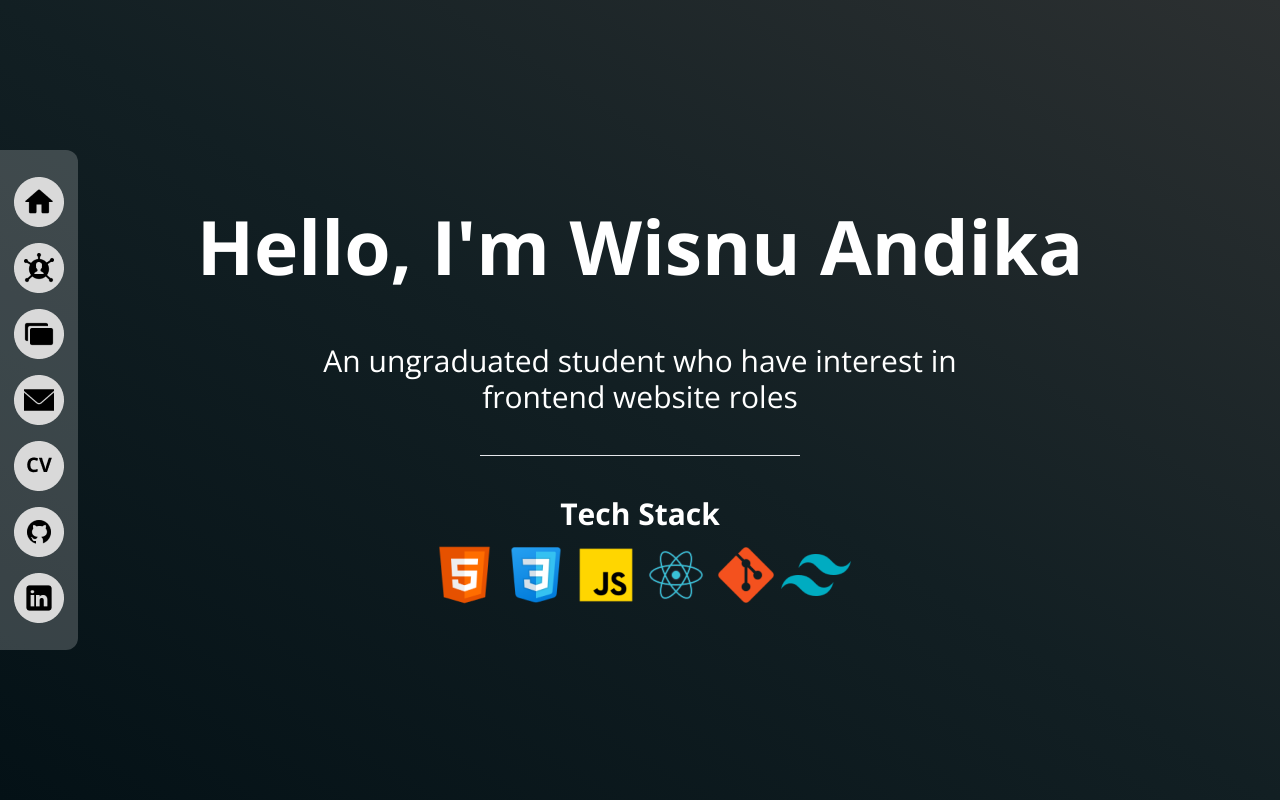
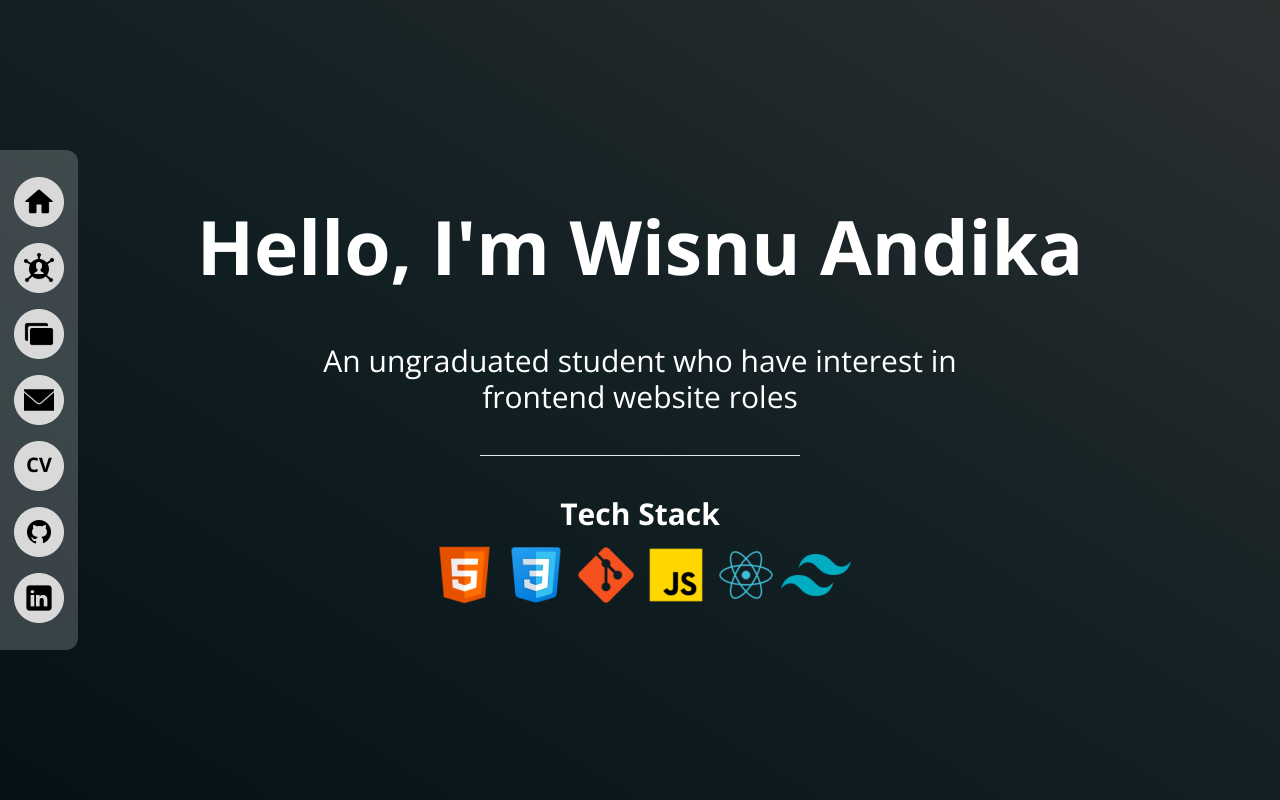
Before and after one commit to pendragonnn/personal-portfolio, a React (Vite) app: page / in a window 1280 px wide. Built offline with nearby package versions, Linux system fonts and the light colour scheme.

Commit message:
feat: add map function for header logo

```diff
--- a/src/components/Header.jsx
+++ b/src/components/Header.jsx
@@ -7,6 +7,15 @@ import react from '/logo/react.png'
 import tailwind from '/logo/tailwind.png'
 
 export default function Header() {
+  const logos = [
+    {id: 1, imageUrl: html, alt: 'html logo'},
+    {id: 2, imageUrl: css, alt: 'css logo'},
+    {id: 3, imageUrl: git, alt: 'git logo'},
+    {id: 4, imageUrl: js, alt: 'js logo'},
+    {id: 5, imageUrl: react, alt: 'react logo'},
+    {id: 6, imageUrl: tailwind, alt: 'tailwind logo'},
+  ]
+
   return (
     <>
       {/* container */}
@@ -31,12 +40,9 @@ export default function Header() {
           </div>
           {/* logo */}
           <div className='flex items-center'>
-            <img src={html} alt="html logo" />
-            <img src={css} alt="css logo" />
-            <img src={js} alt="js logo" />
-            <img src={react} alt="react logo" />
-            <img src={git} alt="git logo" />
-            <img src={tailwind} alt="tailwind logo" />
+            {logos.map(logo => (
+              <img src={logo.imageUrl} alt={logo.alt} key={logo.id} />
+            ))}
           </div>
 
         </div>
```
